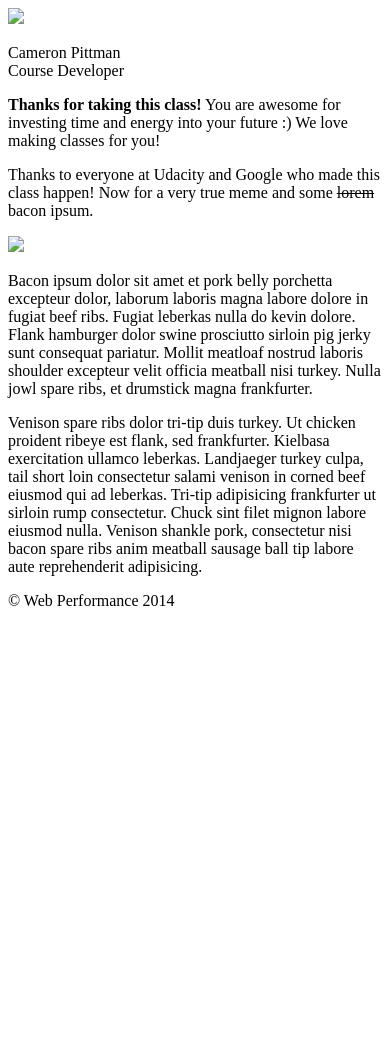
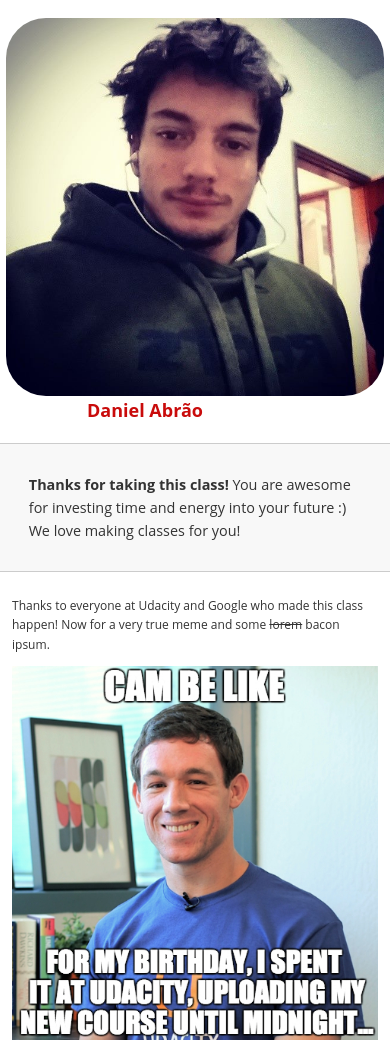
Before and after one commit to jungleBadger/jungle.github.io, a plain HTML site: page index.html in a window 390 px wide. Shown: the top 1043 px of the page. Before the commit the page ends 844 px from the top, so only its background shows below. Drawn offline with Linux system fonts and the light colour scheme.

Commit message:
performance updates

```diff
--- a/index.html
+++ b/index.html
@@ -3,31 +3,24 @@
 <head>
     <meta charset="utf-8">
     <meta name="viewport" content="width=device-width, initial-scale=1">
-    <meta name="description" content=" FILL ME IN ">
-    <meta name="author" content=" FILL ME IN ">
-    <title>Cameron Pitman: Portfolio</title>
+    <meta name="description" content="Daniel Abrão portfolio">
+    <meta name="author" content="Daniel Abrão">
+    <title>Daniel Abrão: Portfolio</title>
 
     <!-- Hmm, what is the impact of web fonts on speed? Measure it... -->
-    <!-- <link href="//fonts.googleapis.com/css?family=Open+Sans:400,700" rel="stylesheet"> -->
+    <!-- <link href="//fonts.googleapis.com/styles?family=Open+Sans:400,700" rel="stylesheet"> -->
 
-    <link href="css/style.css" rel="stylesheet">
-    <link href="css/print.css" rel="stylesheet">
+    <link href="styles/main.style.css" rel="stylesheet">
+    <link href="styles/print.style.css" media="print" rel="stylesheet">
+    <link href="styles/portrait.style.css" media="screen" rel="stylesheet">
 
-    <script>
-        (function(w,g){w['GoogleAnalyticsObject']=g;
-            w[g]=w[g]||function(){(w[g].q=w[g].q||[]).push(arguments)};w[g].l=1*new Date();})(window,'ga');
-        // Optional TODO: replace with your Google Analytics profile ID.
-        ga('create', 'UA-XXXX-Y');
-        ga('send', 'pageview');
-    </script>
-    <script src="http://www.google-analytics.com/analytics.js"></script>
-    <script async src="js/perfmatters.js"></script>
+    <script src="http://www.google-analytics.com/analytics.js" defer></script>
 </head>
 
 <body>
 <header>
-    <a href="/"><img src="img/profilepic.jpg"></a>
-    <p>Cameron Pittman<br><span>Course Developer</span></p>
+    <a href="/"><img src="assets/images/raw/profilepic.jpg"></a>
+    <p>Daniel Abrão</p>
 </header>
 
 <div class="container">
@@ -39,7 +32,7 @@
 
         <p>Thanks to everyone at Udacity and Google who made this class happen! Now for a very true meme and some <strike>lorem</strike> bacon ipsum.</p>
 
-        <img src="img/cam_be_like.jpg">
+        <img src="assets/images/raw/cam_be_like.jpg">
 
         <p>Bacon ipsum dolor sit amet et pork belly porchetta excepteur dolor, laborum laboris magna labore dolore in fugiat beef ribs. Fugiat leberkas nulla do kevin dolore. Flank hamburger dolor swine prosciutto sirloin pig jerky sunt consequat pariatur. Mollit meatloaf nostrud laboris shoulder excepteur velit officia meatball nisi turkey. Nulla jowl spare ribs, et drumstick magna frankfurter.</p>
 
@@ -50,5 +43,13 @@
     <footer>
         <p>&copy; Web Performance 2014 <span id="crp-stats"></span></p>
     </footer>
+    <script>
+        (function(w,g){w['GoogleAnalyticsObject']=g;
+            w[g]=w[g]||function(){(w[g].q=w[g].q||[]).push(arguments)};w[g].l=1*new Date();})(window,'ga');
+        // Optional TODO: replace with your Google Analytics profile ID.
+        ga('create', 'UA-XXXX-Y');
+        ga('send', 'pageview');
+    </script>
+    <script async src="js/perfmatters.js"></script>
 </body>
 </html>
--- /dev/null
+++ b/styles/main.style.css
@@ -0,0 +1,45 @@
+html {
+    font-size: 100%;
+    overflow-y: scroll;
+    -webkit-tap-highlight-color: rgba(0,0,0,0);
+    -ms-text-size-adjust: 100%;
+    -webkit-text-size-adjust: none;
+}
+body { margin: 0; font-size: 14px; line-height: 1.61; font-weight: 400; }
+body, button, input, select, textarea { font-family: 'Open Sans', sans-serif; color: #333; }
+
+a { color: #12C; }
+a:visited { color: #61C; }
+a:focus { outline: thin dotted; }
+a:hover, a:active { color: #c00; outline: 0; }
+
+b, strong { font-weight: bold; }
+pre, code { font-family: monospace, monospace; font-size: 1em; }
+ul, ol { margin: 1em 0; padding: 0 0 0 20px; }
+img { border: 0; max-width: 100%; }
+
+body { background: #fff; }
+header, footer, .container { max-width: 45em; margin: 0 auto; }
+
+header { padding: 0 0.5em; color: #C90B0B; }
+header img { border-radius: 40px; float: left; }
+header p { font-size:1.5em; font-weight: bold; padding-left: 4em;}
+header p span { font-size: 0.8em; font-weight: normal;}
+
+.hero { padding: 2em; background-color: #f8f8f8; font-size:1.2em;
+    border-bottom: 1px solid #ccc;
+    border-top: 1px solid #ccc;
+}
+
+.content { padding: 1em 1em; }
+.content li { list-style-type: none; font-size: 1.1em;}
+li img { float:left; padding-right: 1em; }
+li p { font-size: 0.9em; font-style: italic; }
+
+footer {
+    padding: 0 0.5em;
+    border-top: 1px solid #ccc;
+}
+footer span { float: right; font-style: italic; }
+
+/* Smartphones (portrait) */
--- /dev/null
+++ b/styles/portrait.style.css
@@ -0,0 +1,4 @@
+@media only screen and (max-width: 480px) {
+    body { font-size: 12px;}
+    header p { padding-left: 4.5em;}
+}
--- /dev/null
+++ b/styles/print.style.css
@@ -0,0 +1,10 @@
+@media print {
+    * { background: transparent !important; color: black !important; text-shadow: none !important; filter:none !important; -ms-filter: none !important; }
+    a, a:visited { color: #444 !important; text-decoration: underline; }
+    a[href]:after { content: " (" attr(href) ")"; }
+    tr, img { page-break-inside: avoid; }
+    img { max-width: 100% !important; }
+    @page { margin: 0.5cm; }
+    p, h2, h3 { orphans: 3; widows: 3; }
+    h2, h3{ page-break-after: avoid; }
+}
```
Also changed, not shown: assets/images/raw/cam_be_like.jpg (added), assets/images/raw/profilepic.jpg (added).
